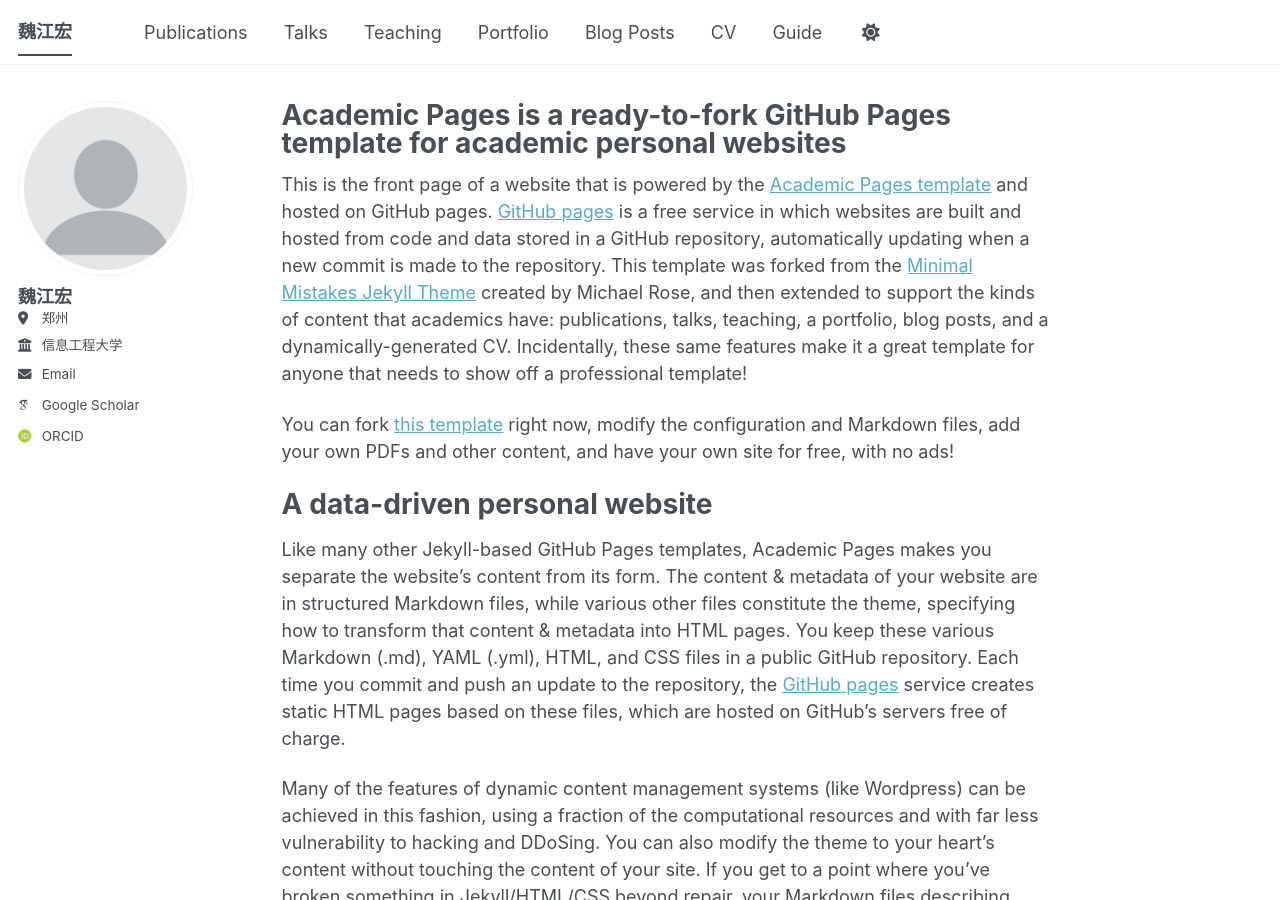
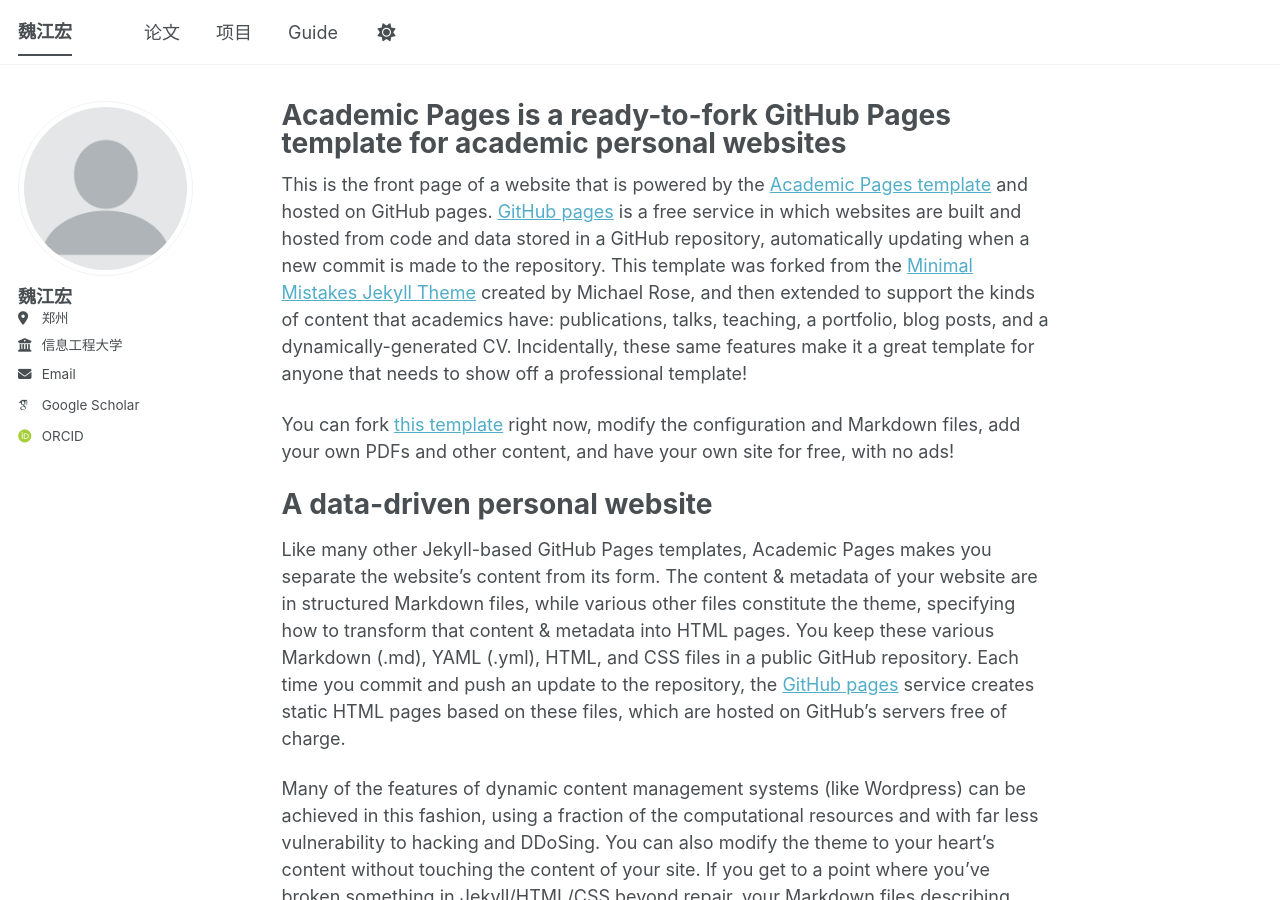
Before and after one commit to jhw-crypt/jhw-crypt.github.io, a Jekyll site: the page built from _pages/about.md, in a window 1280 px wide and 900 px high. Built offline with Jekyll 4.4.1, drawn with Linux system fonts in a browser that asks for light colours; some web fonts are replaced; a script bundle is joined from its source files by our own code; library files that are not in the unit come from our copies.

Commit message:
Update navigation.yml

```diff
--- a/_data/navigation.yml
+++ b/_data/navigation.yml
@@ -8,23 +8,23 @@
 #      Markdown formatted page while the second is generated using JSON.
 
 main:
-  - title: "Publications"
+  - title: "论文"
     url: /publications/
 
-  - title: "Talks"
+  - title: "项目"
     url: /talks/
 
-  - title: "Teaching"
-    url: /teaching/
+  #- title: "Teaching"
+  #  url: /teaching/
 
-  - title: "Portfolio"
-    url: /portfolio/
+  #- title: "Portfolio"
+  #  url: /portfolio/
 
-  - title: "Blog Posts"
-    url: /year-archive/
+  #- title: "Blog Posts"
+  #  url: /year-archive/
 
-  - title: "CV"
-    url: /cv/
+  #- title: "CV"
+  #  url: /cv/
 
   # - title: "CV"
   #   url: /cv-json/
```
